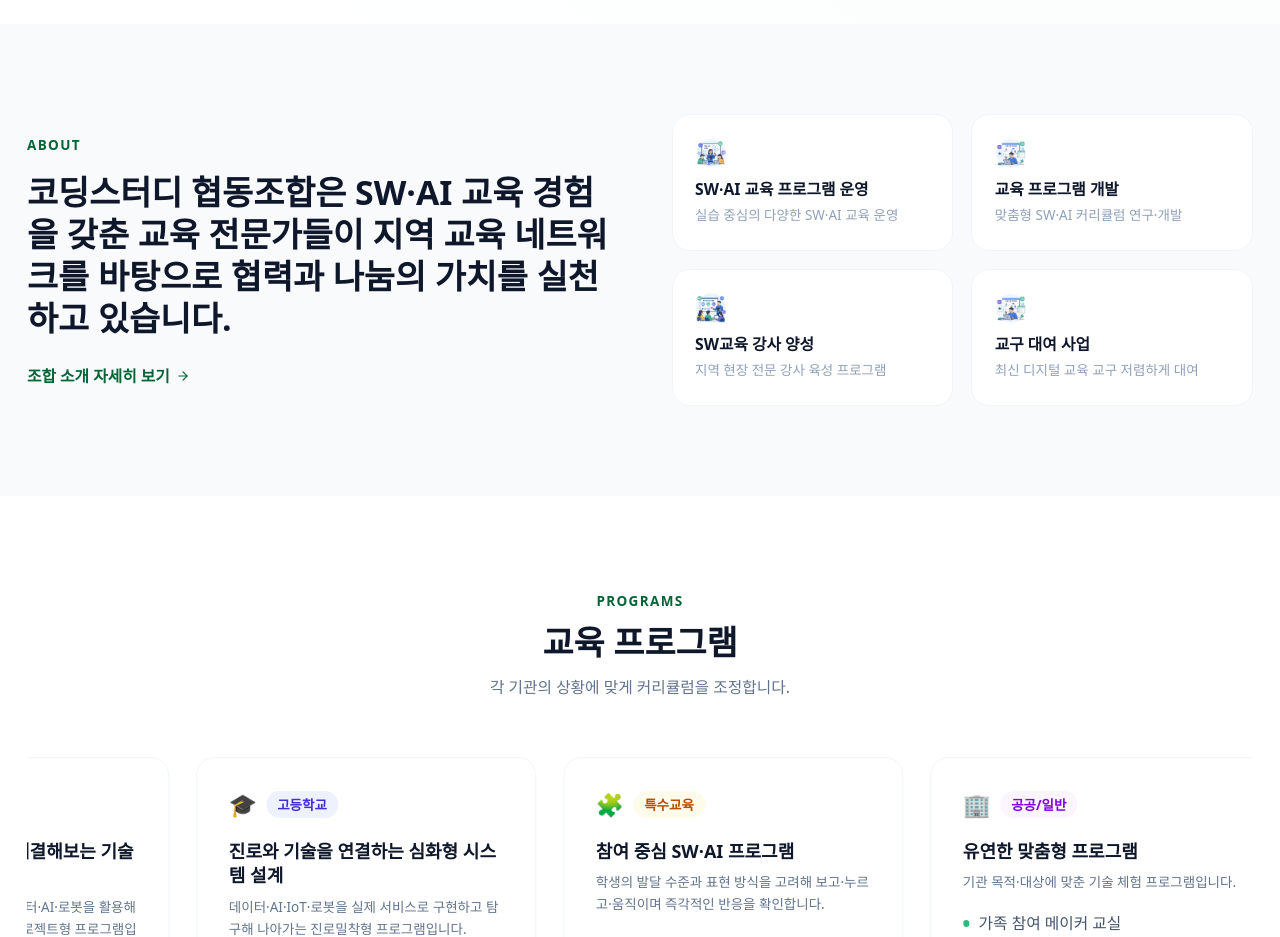
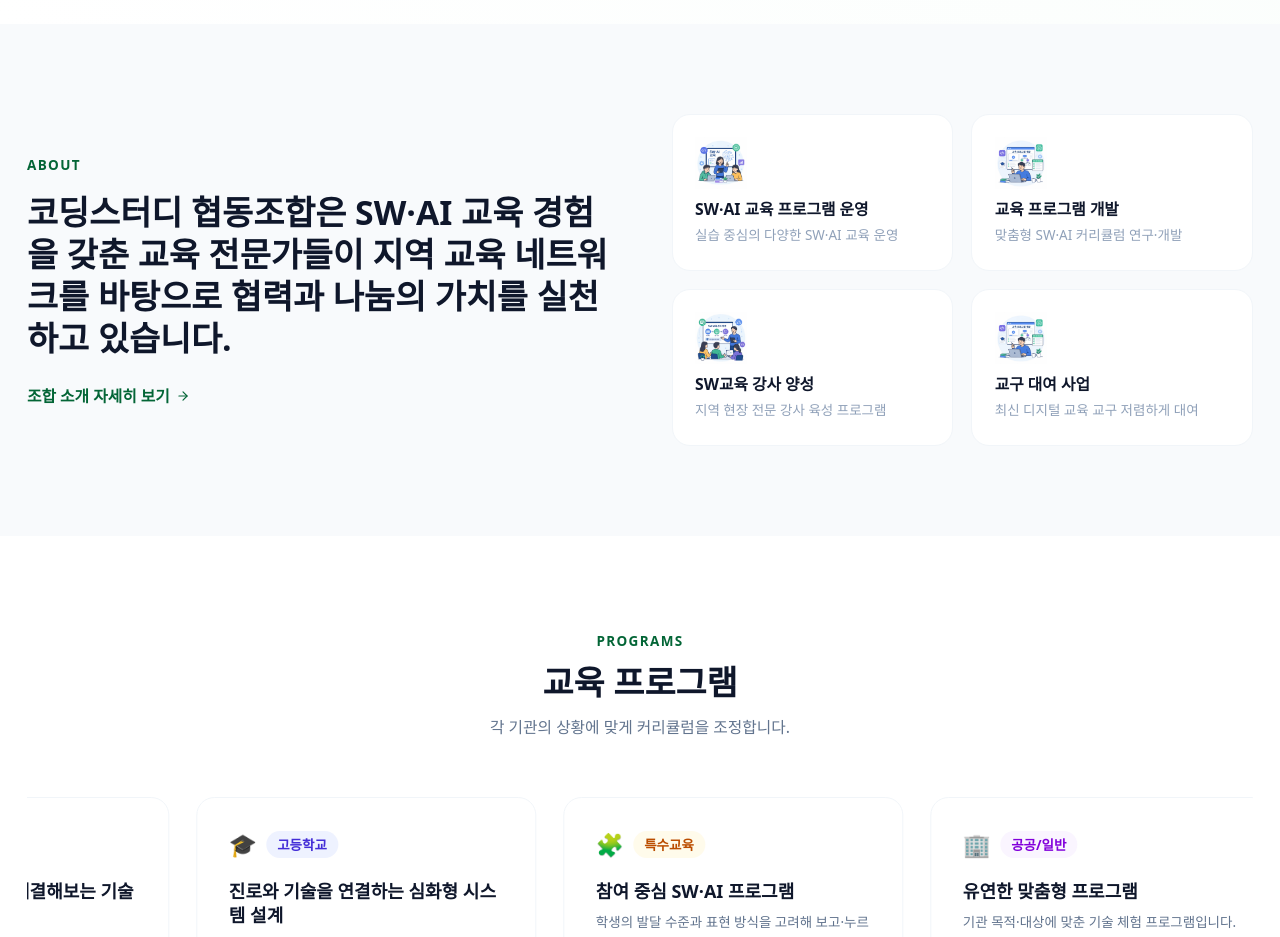
Before and after one commit to codingstudycooperative-hue/site, a Next.js app: page / in a window 1280 px wide. Shown: the part 800-1737 px from the top of the page. Built offline with nearby package versions, Linux system fonts and the light colour scheme; a web font is replaced by a local one.

Commit message:
fix: 주요 사업 카드 아이콘 크기 52x52로 조정

```diff
--- a/app/about/page.tsx
+++ b/app/about/page.tsx
@@ -174,8 +174,8 @@ export default function About() {
                 <Image
                   src="/assets/sw.webp"
                   alt="SW·AI 교육"
-                  width={48}
-                  height={48}
+                  width={52}
+                  height={52}
                   className="object-contain"
                 />
               </div>
@@ -196,8 +196,8 @@ export default function About() {
                 <Image
                   src="/assets/bui.webp"
                   alt="교육 프로그램 개발"
-                  width={48}
-                  height={48}
+                  width={52}
+                  height={52}
                   className="object-contain"
                 />
               </div>
@@ -218,8 +218,8 @@ export default function About() {
                 <Image
                   src="/assets/te.webp"
                   alt="SW교육 강사 양성"
-                  width={48}
-                  height={48}
+                  width={52}
+                  height={52}
                   className="object-contain"
                 />
               </div>
@@ -240,8 +240,8 @@ export default function About() {
                 <Image
                   src="/assets/bui.webp"
                   alt="교구 대여 사업"
-                  width={48}
-                  height={48}
+                  width={52}
+                  height={52}
                   className="object-contain"
                 />
               </div>
--- a/app/page.tsx
+++ b/app/page.tsx
@@ -104,8 +104,8 @@ export default function Home() {
                 <Image
                   src="/assets/sw.webp"
                   alt="SW·AI 교육"
-                  width={32}
-                  height={32}
+                  width={52}
+                  height={52}
                   className="object-contain"
                 />
               </div>
@@ -121,8 +121,8 @@ export default function Home() {
                 <Image
                   src="/assets/bui.webp"
                   alt="교육 프로그램 개발"
-                  width={32}
-                  height={32}
+                  width={52}
+                  height={52}
                   className="object-contain"
                 />
               </div>
@@ -138,8 +138,8 @@ export default function Home() {
                 <Image
                   src="/assets/te.webp"
                   alt="SW교육 강사 양성"
-                  width={32}
-                  height={32}
+                  width={52}
+                  height={52}
                   className="object-contain"
                 />
               </div>
@@ -155,8 +155,8 @@ export default function Home() {
                 <Image
                   src="/assets/bui.webp"
                   alt="교구 대여 사업"
-                  width={32}
-                  height={32}
+                  width={52}
+                  height={52}
                   className="object-contain"
                 />
               </div>
```
